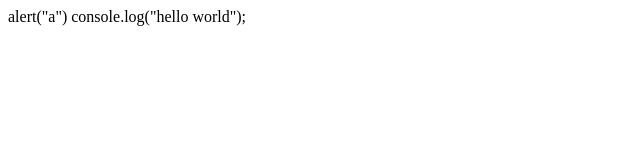
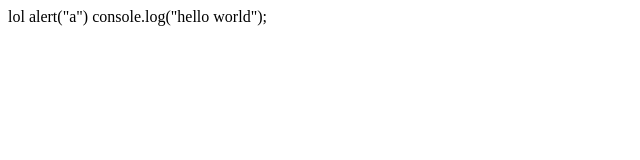
Before and after one commit to statusunknown418/WEB_FRE, a plain HTML site: page index.html in a window 1280 px wide. Shown: the full height of the page, 0-640 px from the left. Drawn offline with Linux system fonts and the light colour scheme.

Commit message:
Update index.html

```diff
--- a/index.html
+++ b/index.html
@@ -10,6 +10,10 @@
         <title>ulala</title>
         <meta name="description" content="">
         <meta name="viewport" content="width=device-width, initial-scale=1">
+        <body>
+            lol
+        </body>
+
         <link rel="stylesheet" href="">
     </head>
     <body>
```
